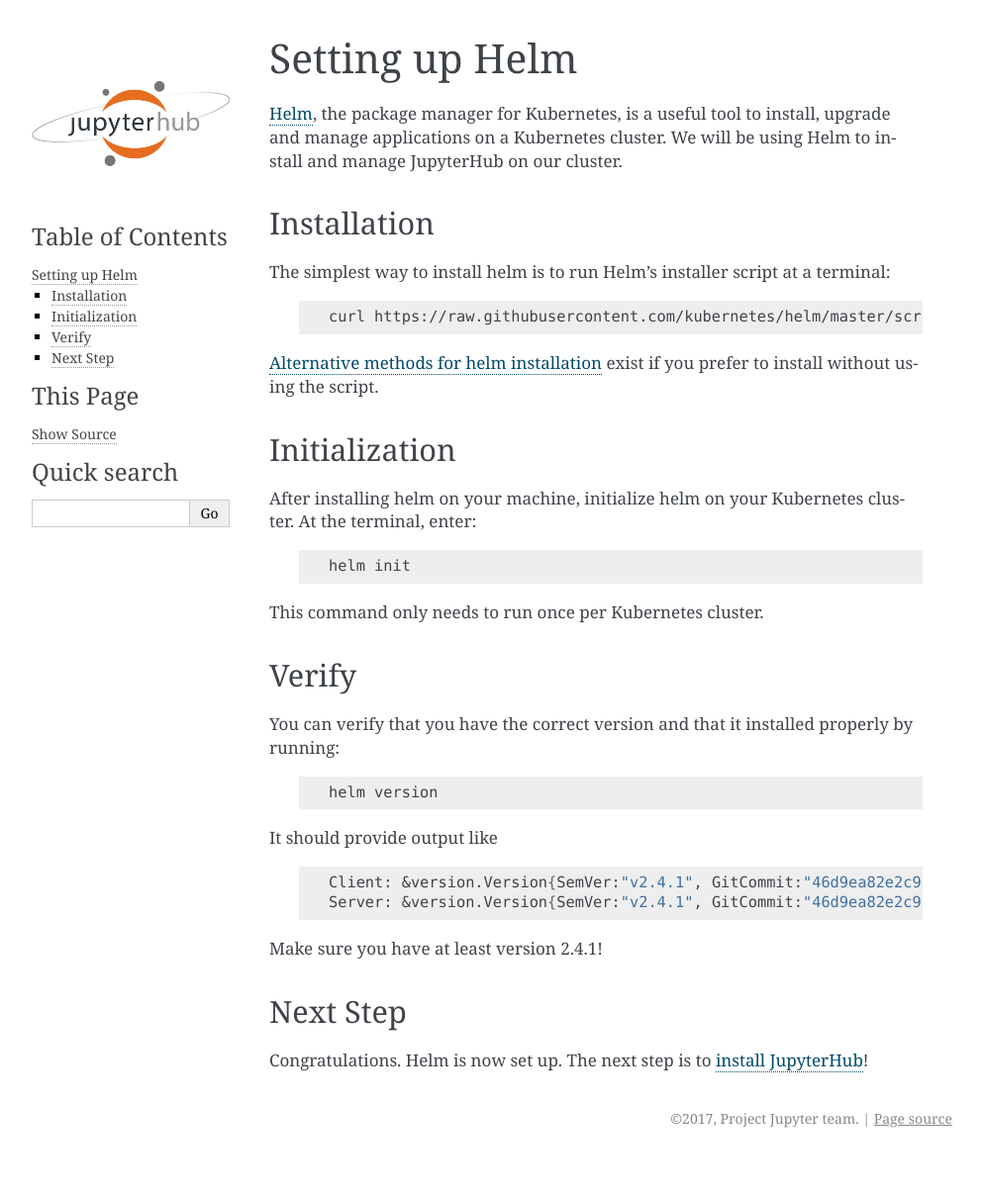
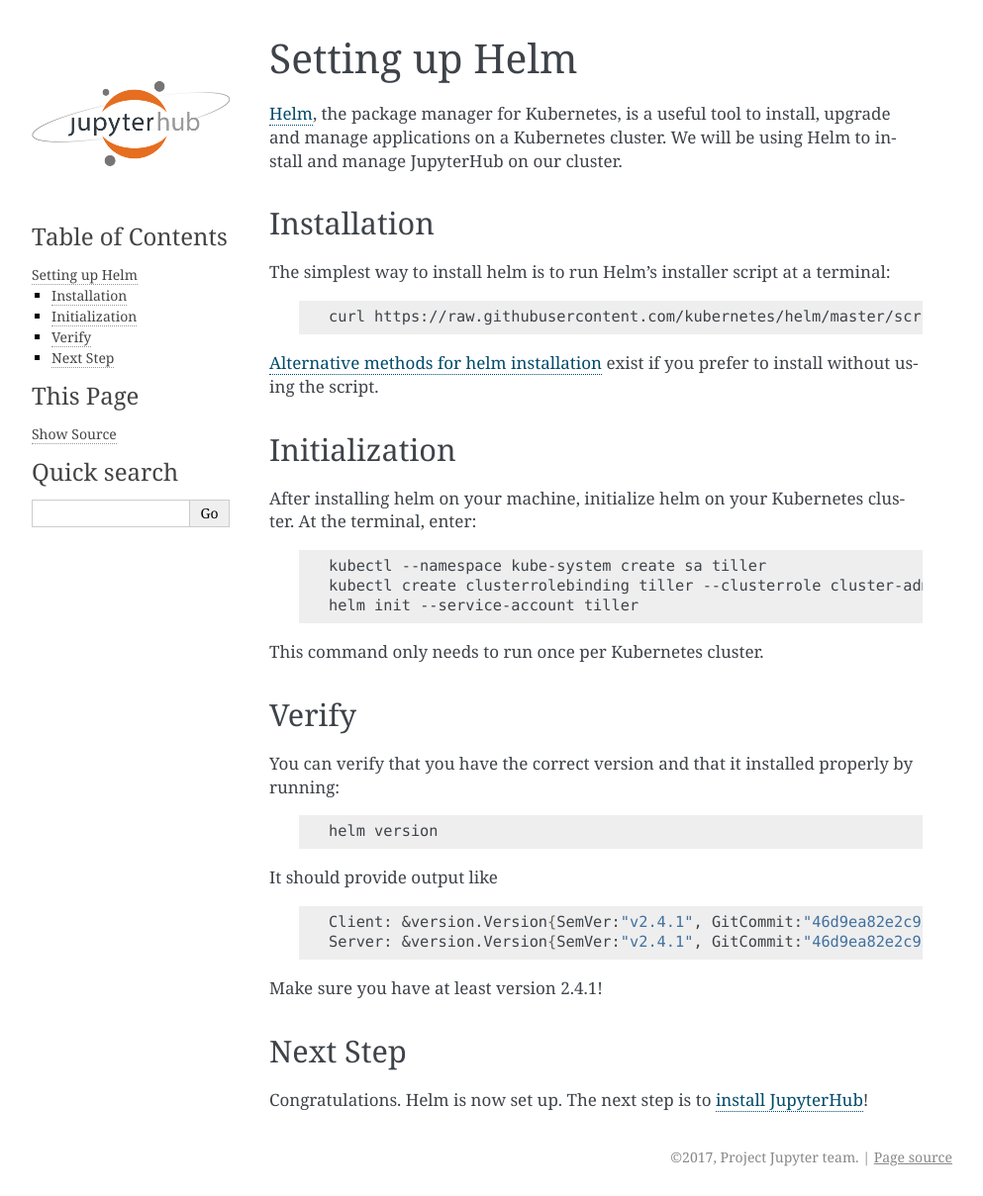
Before and after one commit to jupyterhub/zero-to-jupyterhub-k8s, a Sphinx documentation site: the page built from doc/source/setup-helm.rst, in a window 1280 px wide. Shown: the whole page at 99% size, without its empty margins (148-1141 px from the left). Built offline with Sphinx 7.4.7, drawn with Linux system fonts in a browser that asks for light colours; before the commit the page ends 1170 px from its top, so only the background shows below that.

Commit message:
Always install helm with its own SA
Even if RBAC isn't enabled, this is useful.

```diff
--- a/doc/source/setup-helm.rst
+++ b/doc/source/setup-helm.rst
@@ -28,7 +28,9 @@
 
    .. code:: bash
 
-      helm init
+      kubectl --namespace kube-system create sa tiller
+      kubectl create clusterrolebinding tiller --clusterrole cluster-admin --serviceaccount=kube-system:tiller
+      helm init --service-account tiller
 
 This command only needs to run once per Kubernetes cluster.
 
```
